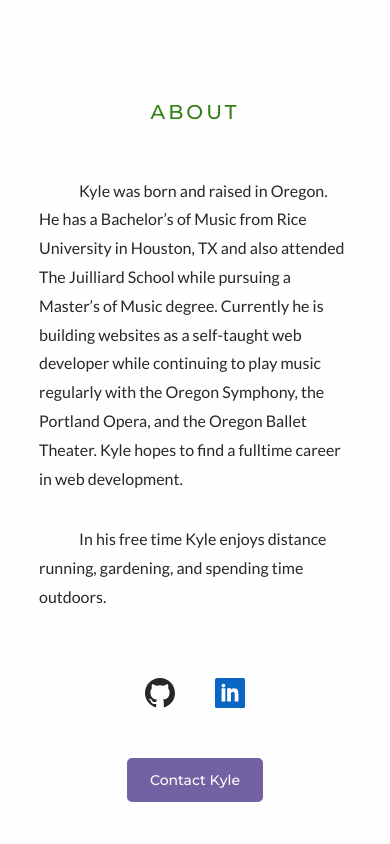
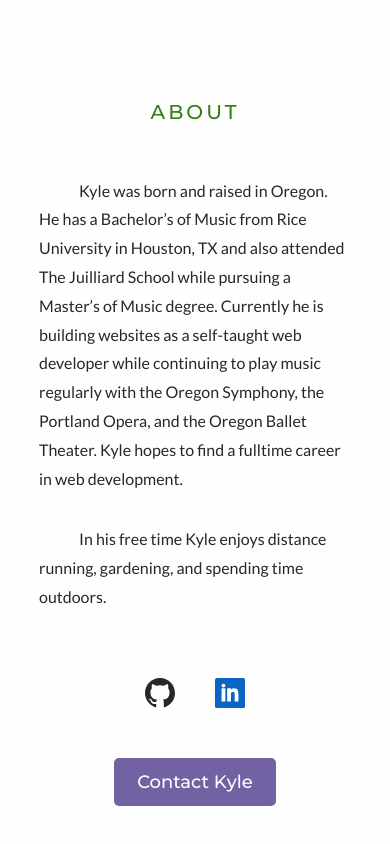
Before and after one commit to Keo222/my-portfolio, a React (Create React App) app: page /about in a window 390 px wide. Shown: the part 436-1280 px from the top of the page. Built offline with nearby package versions, Linux system fonts and the light colour scheme.

Commit message:
removed media query to lower font-size for buttons on about and contact pages

```diff
--- a/src/pages/About.tsx
+++ b/src/pages/About.tsx
@@ -127,10 +127,6 @@ const ContactButton = styled(Link)`
   @media screen and (${(props) => props.theme.responsive.lg}) {
     margin-top: 2rem;
   }
-
-  @media screen and (${(props) => props.theme.responsive.sm}) {
-    font-size: 1.4rem;
-  }
 `;
 
 const AboutPicsSection = styled.section`
@@ -178,7 +174,11 @@ const About = () => {
             target="_blank"
             rel="noopener noreferrer"
           >
-            <SocialLogo src={linkedin} title="LinkedIn" alt="LinkedIn Logo" />
+            <SocialLogo
+              src={linkedin}
+              title="LinkedIn"
+              alt="LinkedIn Logo"
+            />
           </SocialLink>
         </SocialsDiv>
         <ContactButton to="/contact">Contact Kyle</ContactButton>
--- a/src/pages/Contact.tsx
+++ b/src/pages/Contact.tsx
@@ -83,10 +83,6 @@ const StyledSubmitButton = styled.button`
   @media screen and (${(props) => props.theme.responsive.lg}) {
     margin-top: 2rem;
   }
-
-  @media screen and (${(props) => props.theme.responsive.sm}) {
-    font-size: 1.4rem;
-  }
 `;
 
 type Props = {};
@@ -115,7 +111,7 @@ const Contact = (props: Props) => {
         <InputGrouping>
           <StyledLabel htmlFor="name">Name:</StyledLabel>
           <StyledTextInput
-          type="text"
+            type="text"
             name="name"
             id="name"
             value={name}
@@ -125,7 +121,7 @@ const Contact = (props: Props) => {
         <InputGrouping>
           <StyledLabel htmlFor="email">Email:</StyledLabel>
           <StyledTextInput
-          type="email"
+            type="email"
             name="email"
             id="email"
             value={email}
@@ -135,9 +131,9 @@ const Contact = (props: Props) => {
         <InputGrouping>
           <StyledLabel htmlFor="subject">Subject:</StyledLabel>
           <StyledTextInput
-          type="text"
-          name="subject"
-          id="subject"
+            type="text"
+            name="subject"
+            id="subject"
             value={subject}
             onChange={(e) => setSubject(e.target.value)}
           />
```
